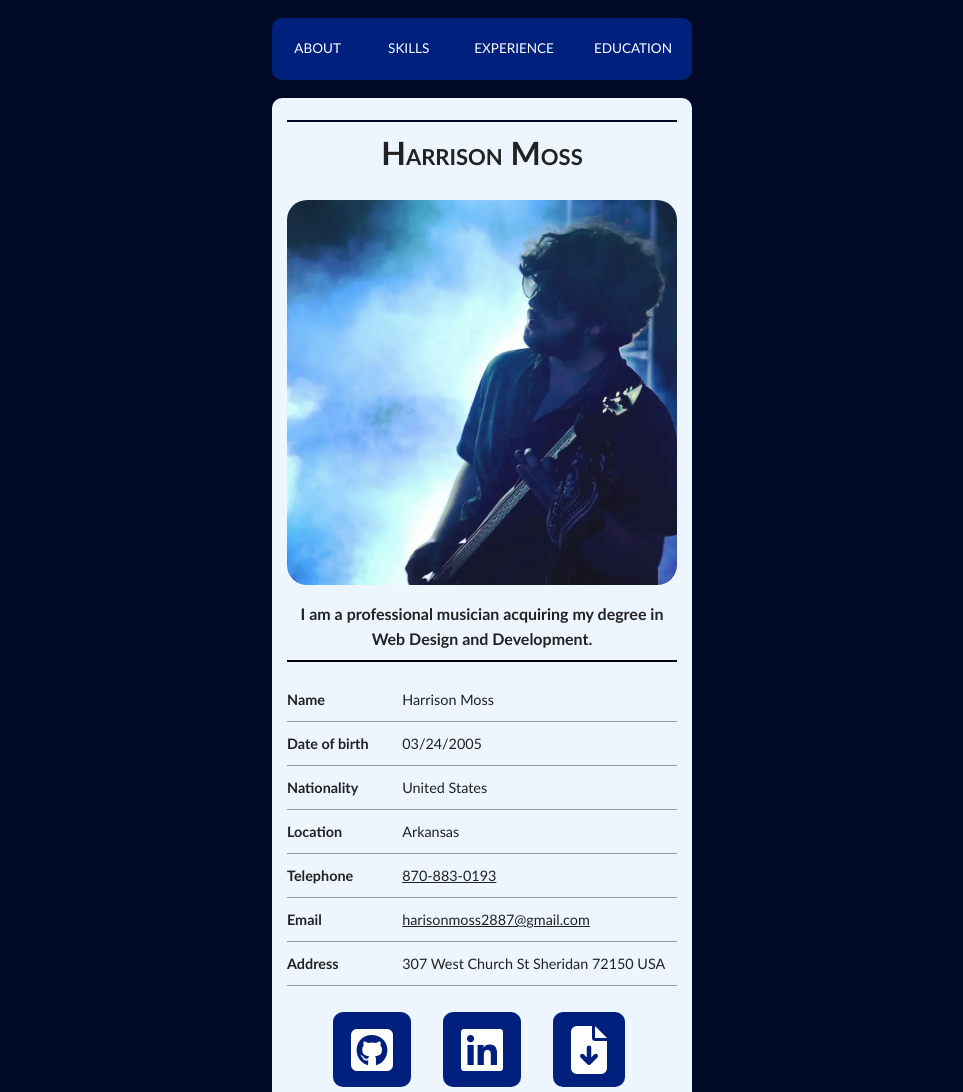
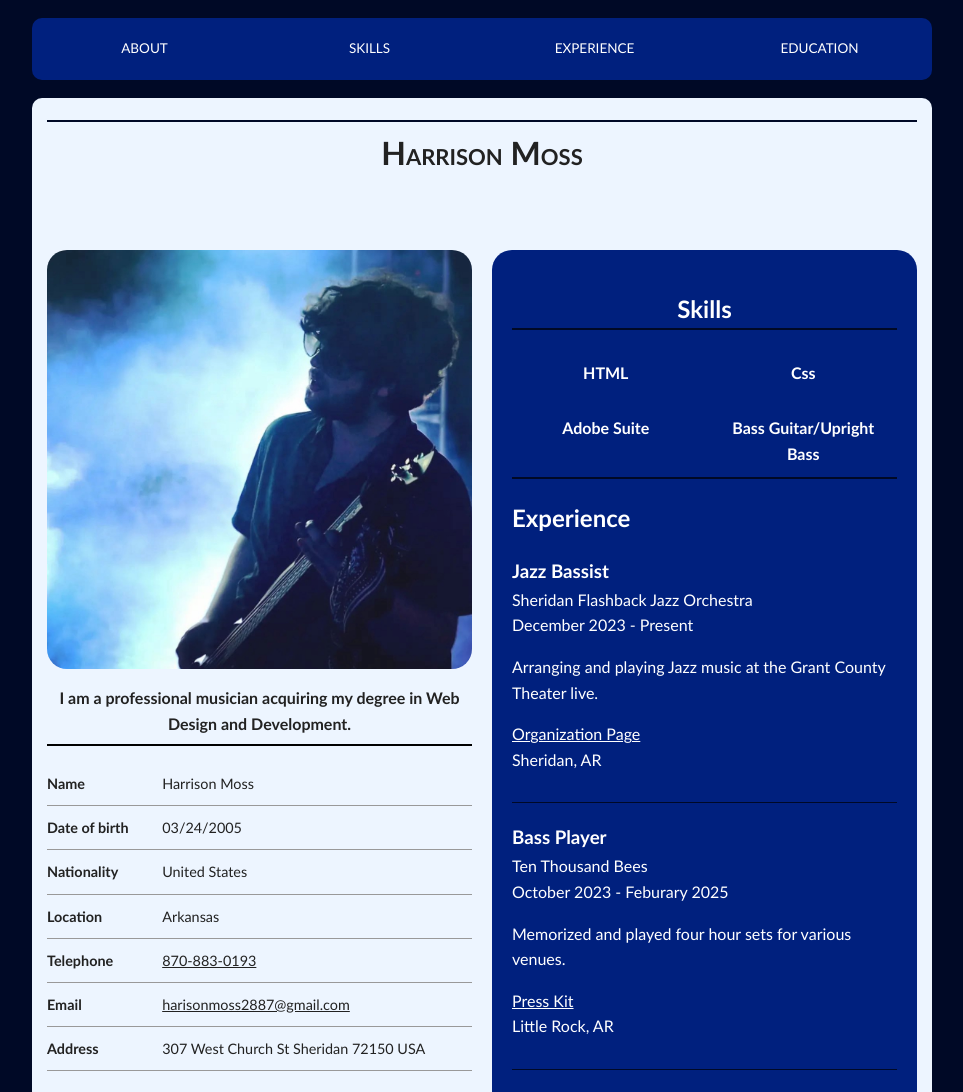
Before and after one commit to HJMoss/ifsc-3342, a website built with webpack: page resume-jsonld/index.html in a window 1280 px wide. Shown: the top 1092 px of the page, without its empty margins (158-1121 px from the left). Built offline with nearby package versions, Linux system fonts and the light colour scheme.

Commit message:
Class Tablet View

```diff
--- a/resume-jsonld/css/style.css
+++ b/resume-jsonld/css/style.css
@@ -286,7 +286,7 @@ img {
 }
 
 .container {
-  max-width: 420px;
+  max-width:;
   margin: 0 auto;
 }
 
@@ -465,6 +465,17 @@ dd {
   list-style-type: none;
 }
 
+#left {
+  background-color:#00207e;
+  border-radius: 20px;
+  color:#ffffff;
+  padding: 20px;
+}
+
+.job a {
+  color: #fff;
+}
+
 .job div span {
   display: block;
 }
@@ -472,7 +483,7 @@ dd {
 .job,
 .certificate {
   border-bottom: 1px solid #000926;
-  padding-bottom: 20px;
+  padding-bottom: 30px;
 }
 
 .job *[itemprop="jobTitle"],
@@ -492,3 +503,44 @@ footer {
   text-align: center;
   text-decoration: none;
 }
+
+#copyright a {
+  color: #fff;
+}
+
+main.container{
+  display:grid;
+  grid-template-areas:
+    "title"
+    "about"
+    "skills"
+    "education"
+    "experience"
+    ;
+}
+
+@media screen and (min-width:750px){
+  header.container{
+    max-width:900px;
+    }
+    main.container{
+    max-width:900px;
+    }
+    #page {
+      display: grid;
+      grid-template-columns: 1fr 1fr;
+      gap: 20px;
+    }
+
+    #right {
+      grid-column: 1;
+    }
+
+    #left {
+      grid-column: 2;
+    }
+
+    main h1 {
+      padding-bottom: 50px;
+    }
+}
--- a/resume-jsonld/index.html
+++ b/resume-jsonld/index.html
@@ -107,6 +107,8 @@
     <!-- Main -->
     <main class="container">
       <h1 class="page-title">Harrison Moss</h1>
+      <section id="page">
+      <section id="right">
       <section id="about">
         <h2 class="visuallyhidden">Personal Details</h2>
         <div class="bio">
@@ -157,6 +159,8 @@
           <li><a href="resume.pdf" download><i class="fa-solid fa-file-arrow-down"></i></a></li>
         </ul>
       </section>
+      </section>
+      <section id="left">
       <section id="skills">
         <h2>Skills</h2>
         <ul id="skills">
@@ -207,6 +211,8 @@
           <span>2023-2027</span>
         </article>
       </section>
+      </section>
+      </section>
     </main>
     <!-- Footer -->
     <footer>
```
